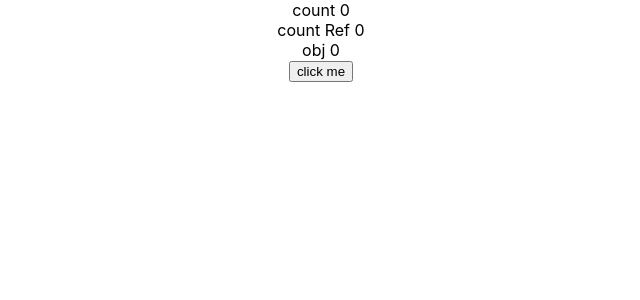
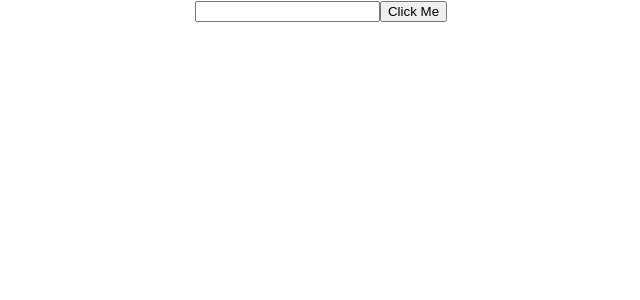
Before and after one commit to toanlehcm/HoleTex, a React (Create React App) app: page / in a window 1280 px wide. Shown: the top 300 px of the page, without its empty margins (319-959 px from the left). Built offline with nearby package versions, Linux system fonts and the light colour scheme.

Commit message:
Function Components Cannot Given Refs

```diff
--- a/src/App.js
+++ b/src/App.js
@@ -1,10 +1,10 @@
 import './App.css';
-import LearnUseRef from './lesson/LearnUseRef';
+import FunctionComponentsCannotGivenRefs from './lesson/MyResearch/FunctionComponentsCannotGivenRefs';
 
 function App() {
   return (
     <div className="App">
-      <LearnUseRef />
+      <FunctionComponentsCannotGivenRefs />
     </div>
   );
 }
--- /dev/null
+++ b/src/lesson/MyResearch/FunctionComponentsCannotGivenRefs.jsx
@@ -0,0 +1,24 @@
+import React, { forwardRef, useRef } from "react";
+
+// function MyCustomInput(props) {
+//   return <input {...props} />;
+// }
+
+const MyCustomInput = forwardRef((props, ref) => {
+  return <input ref={ref} {...props} />;
+});
+
+export default function FunctionComponentsCannotGivenRefs() {
+  const inputRef = useRef(null);
+
+  function handleInputFocus() {
+    inputRef.current.focus();
+  }
+
+  return (
+    <>
+      <MyCustomInput ref={inputRef} />
+      <button onClick={handleInputFocus}>Click Me</button>
+    </>
+  );
+}
```
